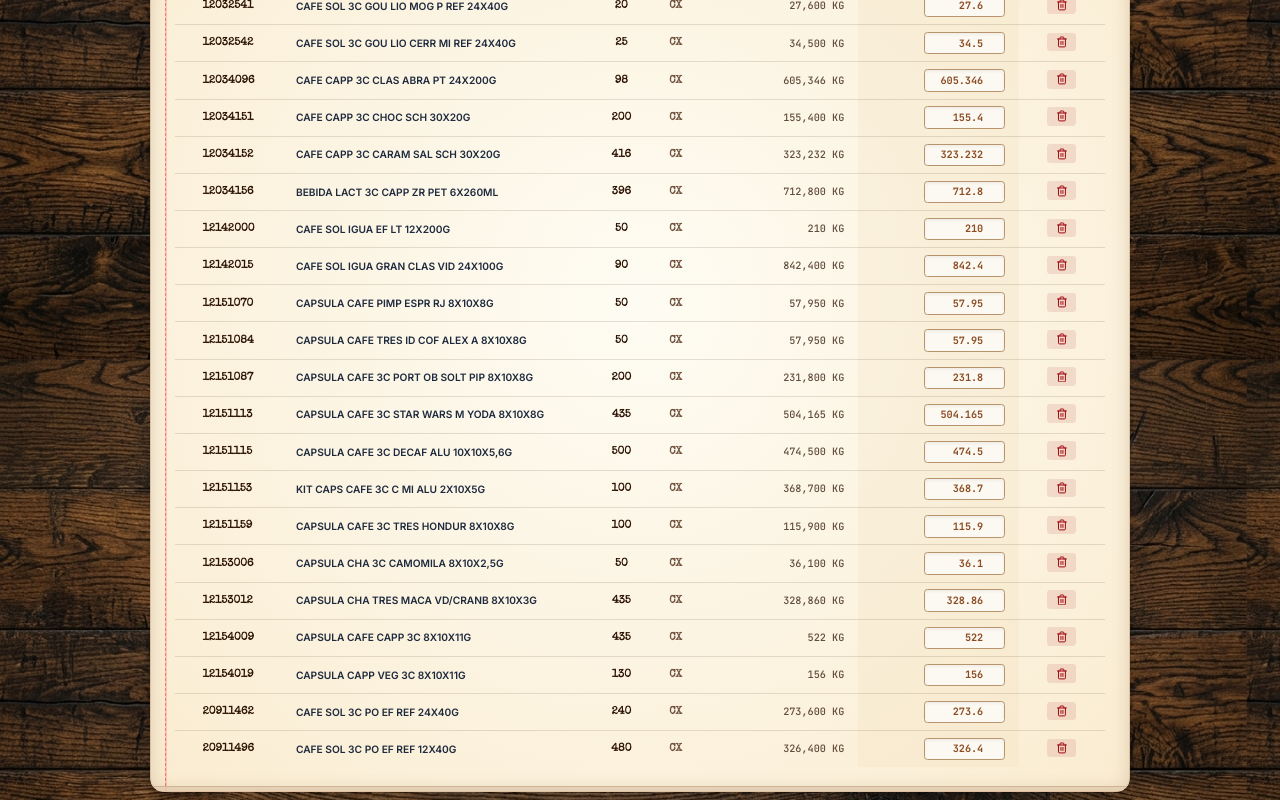
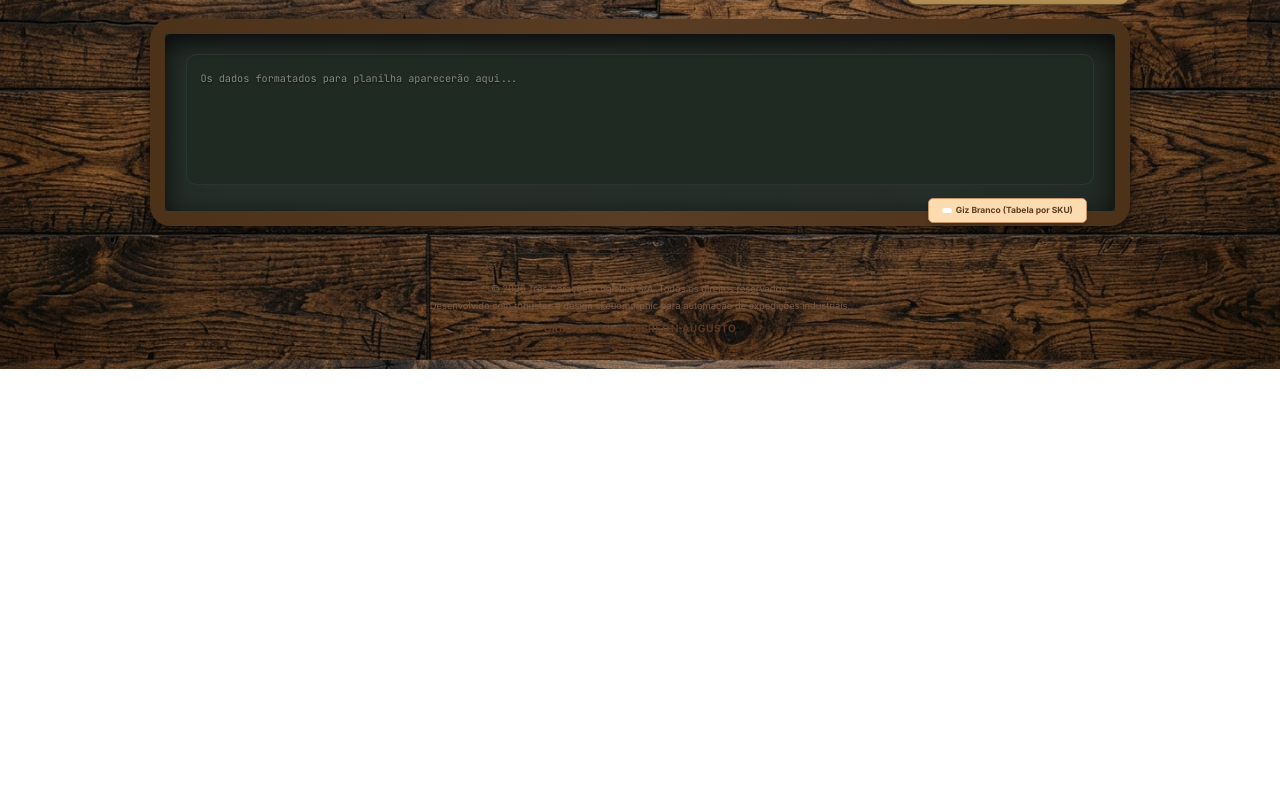
Before and after one commit to panenosistemab13-bot/importa-o-danfe, a React (Vite) app: page / in a window 1280 px wide. Shown: the part 1000-1800 px from the top of the page. After the commit the page ends 1369 px from the top, so only its background shows below. Built offline with nearby package versions, Linux system fonts and the light colour scheme; a web font is replaced by a local one.

Commit message:
feat: remove placeholder data and enable file upload
Clear initial state default values to ensure clean data entry. Add support for multipart file uploads in the ZPL cargo parsing endpoint to improve document processing flexibility.

```diff
--- a/server.ts
+++ b/server.ts
@@ -373,24 +373,30 @@
 });
 
 // Endpoint to parse Cargo Document or text for ZPL info 100% locally & offline
-app.post("/api/parse-zpl-cargo", async (req, res) => {
+app.post("/api/parse-zpl-cargo", upload.single("file"), async (req, res) => {
   try {
-    const { fileBase64, mimeType, textInput } = req.body;
+    const { fileBase64, mimeType, textInput } = req.body || {};
 
     let fullText = textInput || "";
 
-    if (fileBase64 && mimeType && mimeType.includes("pdf")) {
+    let buffer: Buffer | null = null;
+    if (req.file) {
+      buffer = req.file.buffer;
+    } else if (fileBase64) {
+      buffer = Buffer.from(fileBase64, "base64");
+    }
+
+    if (buffer) {
       try {
-        const buffer = Buffer.from(fileBase64, "base64");
         const pdfData = await pdf(buffer);
-        fullText += "\n" + pdfData.text;
+        fullText += "\n" + (pdfData.text || "");
       } catch (pdfErr: any) {
         console.error("Erro ao extrair texto do PDF de carga:", pdfErr);
       }
     }
 
     // Extract 'Transporte' (10-digit number)
-    let transporte = "2600295733"; // Fallback default
+    let transporte = "";
     const transMatch = fullText.match(/\b(26\d{8}|\d{10})\b/);
     if (transMatch) {
       transporte = transMatch[1];
@@ -402,7 +408,7 @@
     }
 
     // Extract 'Lote' (lots format like 15389.740, remessa value or code)
-    let lote = "15389.740"; // Fallback default
+    let lote = "";
     const loteMatch = fullText.match(/(?:LOTE|REMESSA|CARGA)[:.-]?\s*([A-Z0-9./-]+)/i);
     if (loteMatch && loteMatch[1]) {
       lote = loteMatch[1].trim();
@@ -415,7 +421,7 @@
     }
 
     // Extract 'Volumes' (Count number)
-    let volumes = 40; // Fallback default
+    let volumes = 0;
     const volMatch = fullText.match(/(?:VOLUMES|VOLS|VOL|VOLUME|QTD|QUANTIDADE|PEÇAS|PECAS)[:.-]?\s*(\d+)/i);
     if (volMatch && volMatch[1]) {
       volumes = parseInt(volMatch[1], 10);
@@ -431,6 +437,11 @@
     console.error("Erro ao extrair dados de carga ZPL:", error);
     res.status(500).json({ error: error.message || "Erro desconhecido ao processar dados de carga." });
   }
+});
+
+// Fallback for unmatched API routes - return JSON instead of falling back to SPA HTML
+app.all("/api/*", (req, res) => {
+  res.status(404).json({ error: `Rota API não encontrada: ${req.method} ${req.url}` });
 });
 
 // Configure Vite or Static Assets depending on Environment
--- a/src/App.tsx
+++ b/src/App.tsx
@@ -65,9 +65,9 @@
   const [copiedInvoice, setCopiedInvoice] = useState(false);
 
   // States for live edit of invoice summary
-  const [manualInvoiceNumber, setManualInvoiceNumber] = useState("2956383");
-  const [manualGrossWeight, setManualGrossWeight] = useState<number>(10280.413);
-  const [manualNetWeight, setManualNetWeight] = useState<number>(10280.413);
+  const [manualInvoiceNumber, setManualInvoiceNumber] = useState("");
+  const [manualGrossWeight, setManualGrossWeight] = useState<number>(0);
+  const [manualNetWeight, setManualNetWeight] = useState<number>(0);
 
   // State for ZPL Sequential Label Generator
   const [loadingZpl, setLoadingZpl] = useState(false);
@@ -75,266 +75,13 @@
   const [zplInputType, setZplInputType] = useState<"paste" | "upload">("paste");
   const [zplTextInput, setZplTextInput] = useState("");
   const [zplCargoData, setZplCargoData] = useState<ZplCargoData>({
-    transporte: "2600295733",
-    lote: "15389.740",
-    volumes: 40,
+    transporte: "",
+    lote: "",
+    volumes: 0,
   });
   const [generatedZpls, setGeneratedZpls] = useState<string[]>([]);
   const [copiedZpl, setCopiedZpl] = useState(false);
   const [selectedZplPreviewIdx, setSelectedZplPreviewIdx] = useState(0);
-
-  // Populate dynamic default products matched to coffee logistics (identical to attached IMAGE.PNG layout but real data)
-  useEffect(() => {
-    const defaultInvoiceItems: ProductItem[] = [
-      {
-        code: "12031487",
-        description: "CAFE TG 3C RIT FRUTAS VM BOXP 20X250G",
-        quantity: 30,
-        unit: "CX",
-        valueUnit: 6.071,
-        valueTotal: 182.13,
-        weightEstimatePerUnit: 6.071,
-        calculatedWeight: 182.13,
-      },
-      {
-        code: "12031489",
-        description: "CAFE TG 3C RIT FRUTAS SEC BOXP 20X250G",
-        quantity: 30,
-        unit: "CX",
-        valueUnit: 6.071,
-        valueTotal: 182.13,
-        weightEstimatePerUnit: 6.071,
-        calculatedWeight: 182.13,
-      },
-      {
-        code: "12031591",
-        description: "CAFE TG 3C GOU SUL M 4S 20X250G",
-        quantity: 585,
-        unit: "CX",
-        valueUnit: 6.07,
-        valueTotal: 3550.95,
-        weightEstimatePerUnit: 6.07,
-        calculatedWeight: 3550.95,
-      },
-      {
-        code: "12032541",
-        description: "CAFE SOL 3C GOU LIO MOG P REF 24X40G",
-        quantity: 20,
-        unit: "CX",
-        valueUnit: 1.38,
-        valueTotal: 27.6,
-        weightEstimatePerUnit: 1.38,
-        calculatedWeight: 27.6,
-      },
-      {
-        code: "12032542",
-        description: "CAFE SOL 3C GOU LIO CERR MI REF 24X40G",
-        quantity: 25,
-        unit: "CX",
-        valueUnit: 1.38,
-        valueTotal: 34.5,
-        weightEstimatePerUnit: 1.38,
-        calculatedWeight: 34.5,
-      },
-      {
-        code: "12034096",
-        description: "CAFE CAPP 3C CLAS ABRA PT 24X200G",
-        quantity: 98,
-        unit: "CX",
-        valueUnit: 6.177,
-        valueTotal: 605.346,
-        weightEstimatePerUnit: 6.177,
-        calculatedWeight: 605.346,
-      },
-      {
-        code: "12034151",
-        description: "CAFE CAPP 3C CHOC SCH 30X20G",
-        quantity: 200,
-        unit: "CX",
-        valueUnit: 0.777,
-        valueTotal: 155.4,
-        weightEstimatePerUnit: 0.777,
-        calculatedWeight: 155.4,
-      },
-      {
-        code: "12034152",
-        description: "CAFE CAPP 3C CARAM SAL SCH 30X20G",
-        quantity: 416,
-        unit: "CX",
-        valueUnit: 0.777,
-        valueTotal: 323.232,
-        weightEstimatePerUnit: 0.777,
-        calculatedWeight: 323.232,
-      },
-      {
-        code: "12034156",
-        description: "BEBIDA LACT 3C CAPP ZR PET 6X260ML",
-        quantity: 396,
-        unit: "CX",
-        valueUnit: 1.8,
-        valueTotal: 712.8,
-        weightEstimatePerUnit: 1.8,
-        calculatedWeight: 712.8,
-      },
-      {
-        code: "12142000",
-        description: "CAFE SOL IGUA EF LT 12X200G",
-        quantity: 50,
-        unit: "CX",
-        valueUnit: 4.2,
-        valueTotal: 210.0,
-        weightEstimatePerUnit: 4.2,
-        calculatedWeight: 210.0,
-      },
-      {
-        code: "12142015",
-        description: "CAFE SOL IGUA GRAN CLAS VID 24X100G",
-        quantity: 90,
-        unit: "CX",
-        valueUnit: 9.36,
-        valueTotal: 842.4,
-        weightEstimatePerUnit: 9.36,
-        calculatedWeight: 842.4,
-      },
-      {
-        code: "12151070",
-        description: "CAPSULA CAFE PIMP ESPR RJ 8X10X8G",
-        quantity: 50,
-        unit: "CX",
-        valueUnit: 1.159,
-        valueTotal: 57.95,
-        weightEstimatePerUnit: 1.159,
-        calculatedWeight: 57.95,
-      },
-      {
-        code: "12151084",
-        description: "CAPSULA CAFE TRES ID COF ALEX A 8X10X8G",
-        quantity: 50,
-        unit: "CX",
-        valueUnit: 1.159,
-        valueTotal: 57.95,
-        weightEstimatePerUnit: 1.159,
-        calculatedWeight: 57.95,
-      },
-      {
-        code: "12151087",
-        description: "CAPSULA CAFE 3C PORT OB SOLT PIP 8X10X8G",
-        quantity: 200,
-        unit: "CX",
-        valueUnit: 1.159,
-        valueTotal: 231.8,
-        weightEstimatePerUnit: 1.159,
-        calculatedWeight: 231.8,
-      },
-      {
-        code: "12151113",
-        description: "CAPSULA CAFE 3C STAR WARS M YODA 8X10X8G",
-        quantity: 435,
-        unit: "CX",
-        valueUnit: 1.159,
-        valueTotal: 504.165,
-        weightEstimatePerUnit: 1.159,
-        calculatedWeight: 504.165,
-      },
-      {
-        code: "12151115",
-        description: "CAPSULA CAFE 3C DECAF ALU 10X10X5,6G",
-        quantity: 500,
-        unit: "CX",
-        valueUnit: 0.949,
-        valueTotal: 474.5,
-        weightEstimatePerUnit: 0.949,
-        calculatedWeight: 474.5,
-      },
-      {
-        code: "12151153",
-        description: "KIT CAPS CAFE 3C C MI ALU 2X10X5G",
-        quantity: 100,
-        unit: "CX",
-        valueUnit: 3.687,
-        valueTotal: 368.7,
-        weightEstimatePerUnit: 3.687,
-        calculatedWeight: 368.7,
-      },
-      {
-        code: "12151159",
-        description: "CAPSULA CAFE 3C TRES HONDUR 8X10X8G",
-        quantity: 100,
-        unit: "CX",
-        valueUnit: 1.159,
-        valueTotal: 115.9,
-        weightEstimatePerUnit: 1.159,
-        calculatedWeight: 115.9,
-      },
-      {
-        code: "12153006",
-        description: "CAPSULA CHA 3C CAMOMILA 8X10X2,5G",
-        quantity: 50,
-        unit: "CX",
-        valueUnit: 0.722,
-        valueTotal: 36.1,
-        weightEstimatePerUnit: 0.722,
-        calculatedWeight: 36.1,
-      },
-      {
-        code: "12153012",
-        description: "CAPSULA CHA TRES MACA VD/CRANB 8X10X3G",
-        quantity: 435,
-        unit: "CX",
-        valueUnit: 0.756,
-        valueTotal: 328.86,
-        weightEstimatePerUnit: 0.756,
-        calculatedWeight: 328.86,
-      },
-      {
-        code: "12154009",
-        description: "CAPSULA CAFE CAPP 3C 8X10X11G",
-        quantity: 435,
-        unit: "CX",
-        valueUnit: 1.2,
-        valueTotal: 522.0,
-        weightEstimatePerUnit: 1.2,
-        calculatedWeight: 522.0,
-      },
-      {
-        code: "12154019",
-        description: "CAPSULA CAPP VEG 3C 8X10X11G",
-        quantity: 130,
-        unit: "CX",
-        valueUnit: 1.2,
-        valueTotal: 156.0,
-        weightEstimatePerUnit: 1.2,
-        calculatedWeight: 156.0,
-      },
-      {
-        code: "20911462",
-        description: "CAFE SOL 3C PO EF REF 24X40G",
-        quantity: 240,
-        unit: "CX",
-        valueUnit: 1.14,
-        valueTotal: 273.6,
-        weightEstimatePerUnit: 1.14,
-        calculatedWeight: 273.6,
-      },
-      {
-        code: "20911496",
-        description: "CAFE SOL 3C PO EF REF 12X40G",
-        quantity: 480,
-        unit: "CX",
-        valueUnit: 0.68,
-        valueTotal: 326.4,
-        weightEstimatePerUnit: 0.68,
-        calculatedWeight: 326.4,
-      }
-    ];
-
-    setInvoiceData({
-      invoiceNumber: "2956383",
-      totalGrossWeight: 10280.413,
-      totalNetWeight: 10280.413,
-      items: defaultInvoiceItems,
-    });
-  }, []);
 
   // Sync state variables with current invoice when it triggers
   useEffect(() => {
@@ -539,21 +286,24 @@
     setInvoiceError(null);
 
     try {
-      const base64Clean = await fileToBase64(file);
-      const mime = getMimeType(file);
+      // Send as native FormData file upload (failsafe, avoids base64 payload size restrictions)
+      const formData = new FormData();
+      formData.append("file", file);
 
       const response = await fetch("/api/parse-invoice", {
         method: "POST",
-        headers: { "Content-Type": "application/json" },
-        body: JSON.stringify({
-          fileBase64: base64Clean,
-          mimeType: mime,
-        }),
+        body: formData,
       });
 
       if (!response.ok) {
-        const errRes = await response.json();
-        throw new Error(errRes.error || "Erro no parsing do arquivo.");
+        let errMessage = "Erro no parsing do arquivo.";
+        try {
+          const errRes = await response.json();
+          errMessage = errRes.error || errRes.message || errMessage;
+        } catch (jsonErr) {
+          errMessage = `Erro do servidor (Status ${response.status}): ${response.statusText}`;
+        }
+        throw new Error(errMessage);
       }
 
       const data: InvoiceData = await response.json();
@@ -912,22 +662,25 @@
     setZplError(null);
 
     try {
-      const base64Clean = await fileToBase64(file);
-      const mime = getMimeType(file);
+      // Send as native FormData file upload
+      const formData = new FormData();
+      formData.append("file", file);
+      formData.append("textInput", zplTextInput);
 
       const response = await fetch("/api/parse-zpl-cargo", {
         method: "POST",
-        headers: { "Content-Type": "application/json" },
-        body: JSON.stringify({
-          fileBase64: base64Clean,
-          mimeType: mime,
-          textInput: zplTextInput,
-        }),
+        body: formData,
       });
 
       if (!response.ok) {
-        const errRes = await response.json();
-        throw new Error(errRes.error || "Falha ao processar arquivo.");
+        let errMessage = "Falha ao processar arquivo.";
+        try {
+          const errRes = await response.json();
+          errMessage = errRes.error || errRes.message || errMessage;
+        } catch (jsonErr) {
+          errMessage = `Erro do servidor (Status ${response.status}): ${response.statusText}`;
+        }
+        throw new Error(errMessage);
       }
 
       const data = await response.json();
```
